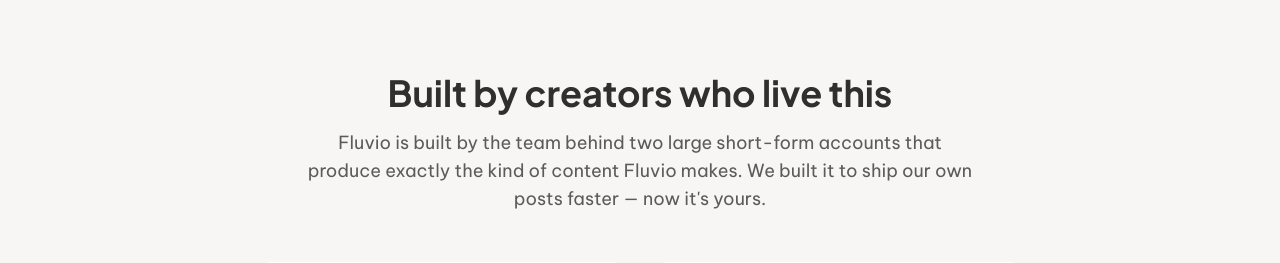
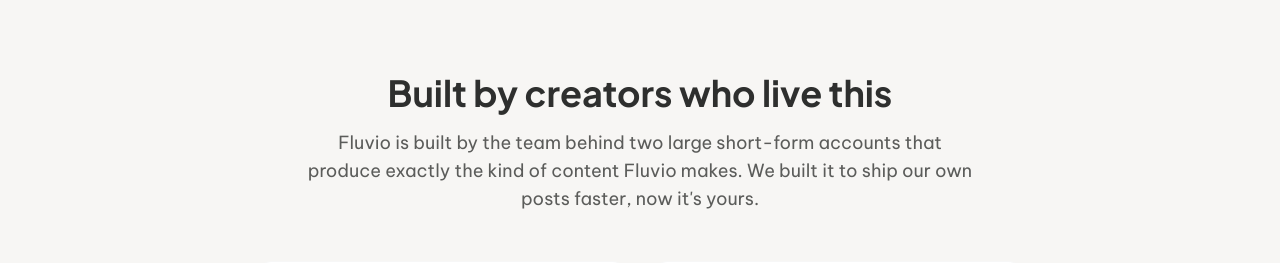
Before and after one commit to tomliba/Social-media-saas, a Next.js app in the folder frontend/: page / in a window 1280 px wide. Shown: the part 2800-3063 px from the top of the page. Built offline with nearby package versions, Linux system fonts and the light colour scheme; no server answers.

Commit message:
Landing: replace em dash with comma in Built-by-creators intro

```diff
--- a/frontend/src/components/FoundersSection.tsx
+++ b/frontend/src/components/FoundersSection.tsx
@@ -29,7 +29,7 @@
       <p className="text-center text-on-surface-variant text-lg max-w-2xl mx-auto mb-12">
         Fluvio is built by the team behind two large short-form accounts that
         produce exactly the kind of content Fluvio makes. We built it to ship our
-        own posts faster — now it&apos;s yours.
+        own posts faster, now it&apos;s yours.
       </p>
       <div className="grid grid-cols-1 sm:grid-cols-2 gap-6 max-w-3xl mx-auto">
         {accounts.map((a) => (
```
